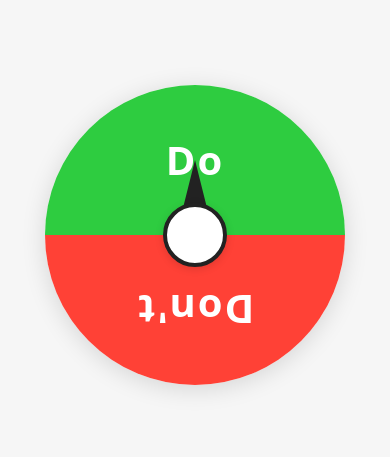
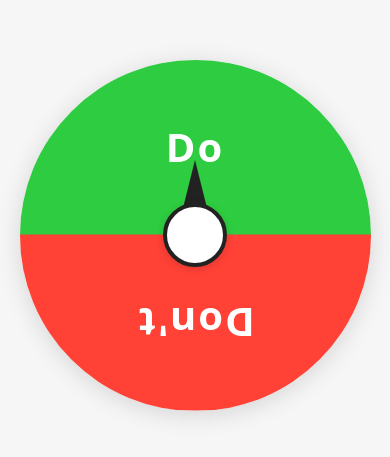
Before and after one commit to advancedor96/1of2_rotate, a Vue app: page / in a window 390 px wide. Shown: the part 187-644 px from the top of the page. Built offline with nearby package versions, Linux system fonts and the light colour scheme.

Commit message:
完成大小

```diff
--- a/src/App.vue
+++ b/src/App.vue
@@ -1,5 +1,7 @@
 <script setup>
 import { ref } from 'vue'
+
+const wheelSize = 500 // px，調整這個數值即可改變 wheel 長寬
 
 const wheelState = ref({
   spinning: false,
@@ -34,8 +36,12 @@ function spinWheel() {
 
 <template>
   <div class="container">
-    <div class="wheel-container">
-      <div class="wheel"
+    <div
+      class="wheel-container"
+      :style="`--wheel-size: ${wheelSize}px;`"
+    >
+      <div
+        class="wheel"
         :style="`transform: rotate(${wheelState.rotation}deg); transition: ${wheelState.transition};`"
       >
         <div class="half do">Do</div>
@@ -60,15 +66,15 @@ function spinWheel() {
 }
 .wheel-container {
   position: relative;
-  width: 320px;
-  height: 320px;
+  width: var(--wheel-size, 300px);
+  height: var(--wheel-size, 300px);
   display: flex;
   align-items: center;
   justify-content: center;
 }
 .wheel {
-  width: 300px;
-  height: 300px;
+  width: var(--wheel-size, 300px);
+  height: var(--wheel-size, 300px);
   border-radius: 50%;
   position: relative;
   box-shadow: 0 4px 24px #0002;
@@ -91,8 +97,6 @@ function spinWheel() {
 .do {
   background: #2ecc40;
   top: 0;
-  /* border-top-left-radius: 150px; */
-  /* border-top-right-radius: 150px; */
 }
 .dont {
   background: #ff4136;
@@ -140,14 +144,14 @@ function spinWheel() {
   .wheel-container {
     width: 90vw;
     height: 90vw;
-    max-width: 320px;
-    max-height: 320px;
+    max-width: var(--wheel-size, 300px);
+    max-height: var(--wheel-size, 300px);
   }
   .wheel {
     width: 90vw;
     height: 90vw;
-    max-width: 300px;
-    max-height: 300px;
+    max-width: var(--wheel-size, 300px);
+    max-height: var(--wheel-size, 300px);
   }
 }
 </style>
```
